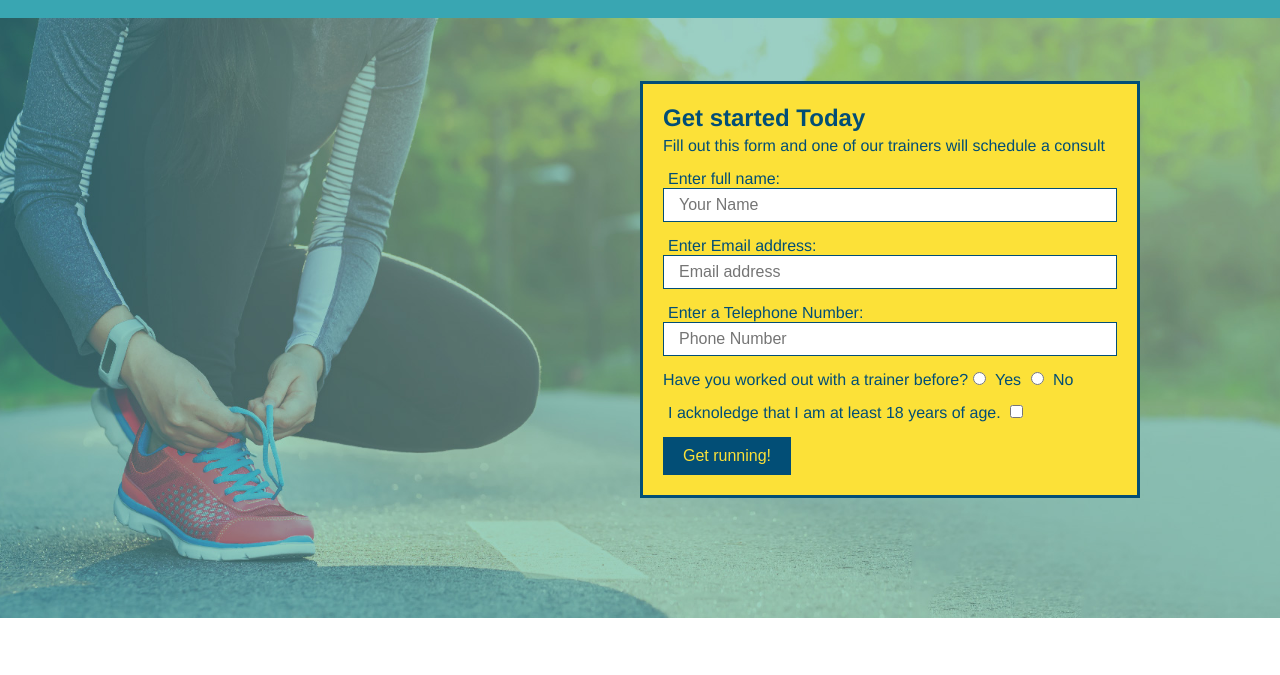
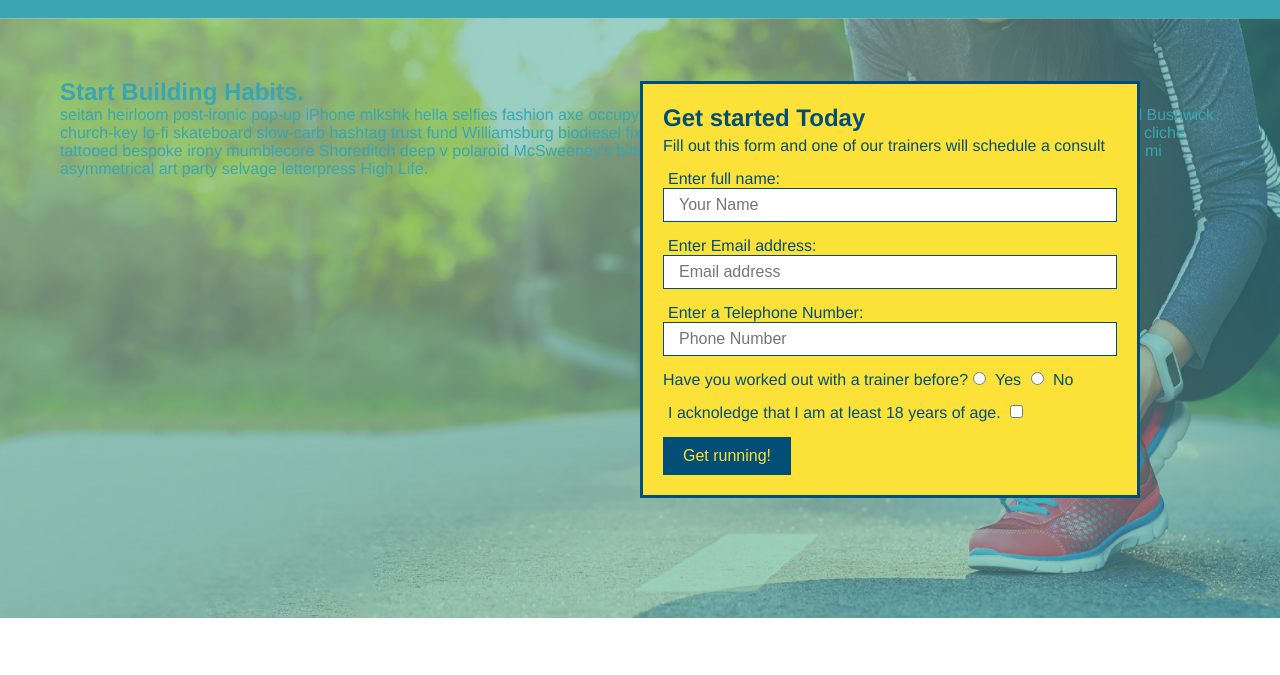
Before and after one commit to jisrael-R/run-buddy, a plain HTML site: page index.html in a window 1280 px wide. Shown: the part 64-739 px from the top of the page. Drawn offline with Linux system fonts and the light colour scheme.

Commit message:
add content to hero, replace image

```diff
--- a/assets/css/style.css
+++ b/assets/css/style.css
@@ -62,7 +62,7 @@ section {
 }
 /* HERO STYLES START */
 .hero{
-    background-image: url("../images/hero-bg.jpeg");
+    background-image: url("../images/flipped-hero-image.jpeg");
     height: 600px;
     background-size: cover;
     background-position: center;
--- a/index.html
+++ b/index.html
@@ -36,7 +36,12 @@
     <!-- hero/jombotron -->
     <section class="hero">
         <div>
-
+            <div class="hero-cta">
+                <h2>Start Building Habits.</h2>
+                <p>
+                  seitan heirloom post-ironic pop-up iPhone mlkshk hella selfies fashion axe occupy readymade put a bird on it messenger bag Wes Anderson Schlitz plaid Bushwick church-key lo-fi skateboard slow-carb hashtag trust fund Williamsburg biodiesel fixie farm-to-table 8-bit banjo XOXO Banksy chillwave bicycle rights retro cliche tattooed bespoke irony mumblecore Shoreditch deep v polaroid McSweeney's bitters cray gentrify tofu Marfa you probably haven't heard of them yr banh mi asymmetrical art party selvage letterpress High Life.
+                </p>
+              </div>
 
             <!-- form elements -->
 
```
Also changed, not shown: assets/images/flipped-hero-image.jpeg (added), 2 other files.
